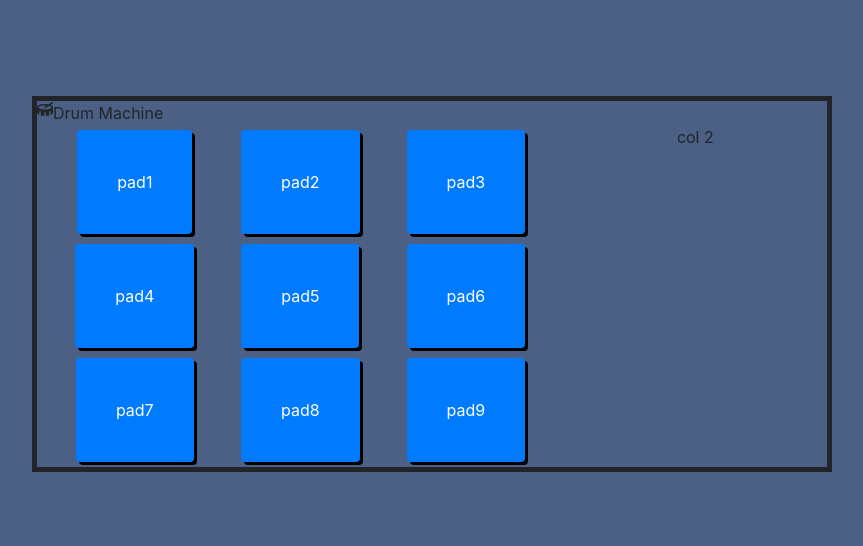
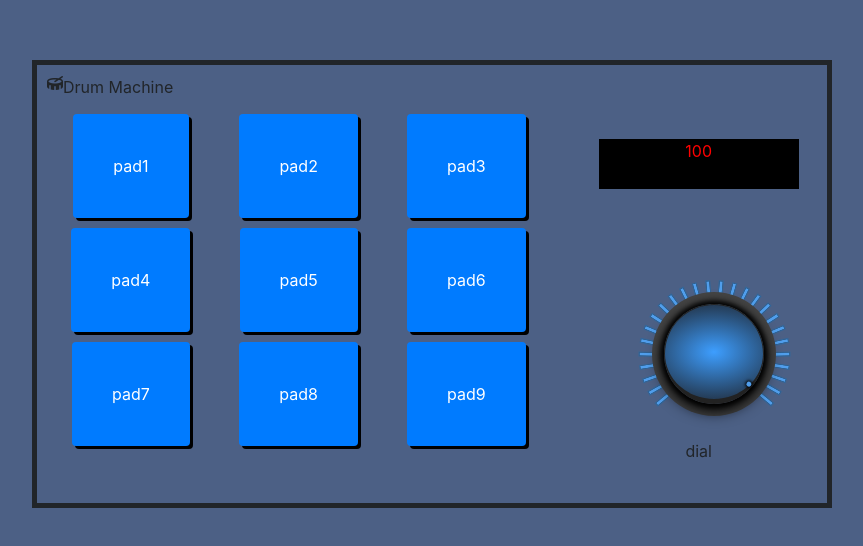
Before and after one commit to JimmyCN1/DrumMachine, a React (Create React App) app: page / in a window 1280 px wide. Shown: the part 116-662 px from the top of the page, without its empty margins (208-1071 px from the left). Built offline with nearby package versions, Linux system fonts and the light colour scheme.

Commit message:
imported volum knob

```diff
--- a/src/DrumMachine/DrumMachine.js
+++ b/src/DrumMachine/DrumMachine.js
@@ -8,6 +8,7 @@
   const drumMachineStyle = {
     height: "auto",
     width: "800px",
+    padding: "10px",
     border: "solid",
     borderWidth: "5px"
   };
--- a/src/DrumMachine/DrumMachineHeader.js
+++ b/src/DrumMachine/DrumMachineHeader.js
@@ -1,8 +1,11 @@
 import React, { useState } from "react";
 
 function DrumMachineHeader() {
+  const drumHeaderStyling = {
+    margin: "0px 0px 10px 0px"
+  };
   return (
-    <div className="row">
+    <div className="row" style={drumHeaderStyling}>
       <i className="fas fa-drum" />
       Drum Machine
     </div>
--- a/src/DrumMachine/DrumTuner/DrumTuner.js
+++ b/src/DrumMachine/DrumTuner/DrumTuner.js
@@ -1,12 +1,67 @@
 import React, { useState } from "react";
 
+import Knob from "./Knob";
+
 function DrumTuner() {
+  const [value, setValue] = useState(100);
+
+  // handleChange = newValue => {
+  //   this.setState({
+  //     value: newValue
+  //   });
+  // };
+
   const drumTunerStyle = {
-    textAlign: "center"
+    padding: "30px 0px 30px 0px"
   };
+
+  const displayStyle = {
+    width: "200px",
+    height: "50px",
+    border: "noned",
+    textAlign: "center",
+    backgroundColor: "black",
+    color: "red"
+  };
+
+  const knobExtraStyling = {
+    margin: "100px 50px 50px 50px"
+  };
+
   return (
     <div className="col-md-4">
-      <div style={drumTunerStyle}>col 2</div>
+      <div className="container" style={drumTunerStyle}>
+        <div className="row justify-content-center">
+          <div style={displayStyle}>{value}</div>
+        </div>
+        <div className="row justify-content-center">
+          {/* <div>volume</div> */}
+          <div style={knobExtraStyling}>
+            <Knob
+              size={100}
+              numTicks={25}
+              degrees={260}
+              min={1}
+              max={100}
+              value={value}
+              color={true}
+              onChange={newValue => setValue(newValue)}
+            />
+
+            {/* <Knob
+              numTicks={125}
+              degrees={180}
+              min={1}
+              max={100}
+              value={0}
+              onChange={value => setValue(value)}
+            /> */}
+          </div>
+        </div>
+        <div className="row justify-content-center">
+          <div>dial</div>
+        </div>
+      </div>
     </div>
   );
 }
--- /dev/null
+++ b/src/DrumMachine/DrumTuner/Knob.css
@@ -0,0 +1,38 @@
+.knob {
+  display: flex;
+  position: relative;
+}
+.knob .ticks {
+  position: relative;
+}
+.knob .ticks .tick {
+  position: absolute;
+  background: black;
+  box-shadow: inset 0 0 0 0 black;
+  width: 3px;
+  transition: box-shadow 0.5s;
+}
+.knob .ticks .tick.active {
+  box-shadow: inset 0 0 5px 2px #509eec, 0 0 0 1px #369;
+}
+.knob.outer {
+  border-radius: 50%;
+  border: 1px solid #222;
+  border-bottom: 5px solid #222;
+  background-image: radial-gradient(100% 70%, #666 6%, #333 90%);
+  box-shadow: 0 5px 15px 2px black, 0 0 5px 3px black, 0 0 0 12px #444;
+}
+.knob.inner {
+  border-radius: 50%;
+}
+.knob.inner .grip {
+  position: absolute;
+  width: 5%;
+  height: 5%;
+  bottom: 2%;
+  left: 50%;
+  transform: translateX(-50%);
+  border-radius: 50%;
+  background: #509eec;
+  box-shadow: 0 0 3px 1px black;
+}
--- /dev/null
+++ b/src/DrumMachine/DrumTuner/Knob.js
@@ -0,0 +1,150 @@
+import React from "react";
+
+import "./Knob.css";
+
+class Knob extends React.Component {
+  constructor(props) {
+    super(props);
+    this.fullAngle = props.degrees;
+    this.startAngle = (360 - props.degrees) / 2;
+    this.endAngle = this.startAngle + props.degrees;
+    this.margin = props.size * 0.15;
+    this.currentDeg = Math.floor(
+      this.convertRange(
+        props.min,
+        props.max,
+        this.startAngle,
+        this.endAngle,
+        props.value
+      )
+    );
+    this.state = { deg: this.currentDeg };
+  }
+
+  startDrag = e => {
+    e.preventDefault();
+    const knob = e.target.getBoundingClientRect();
+    const pts = {
+      x: knob.left + knob.width / 2,
+      y: knob.top + knob.height / 2
+    };
+    const moveHandler = e => {
+      this.currentDeg = this.getDeg(e.clientX, e.clientY, pts);
+      if (this.currentDeg === this.startAngle) this.currentDeg--;
+      let newValue = Math.floor(
+        this.convertRange(
+          this.startAngle,
+          this.endAngle,
+          this.props.min,
+          this.props.max,
+          this.currentDeg
+        )
+      );
+      this.setState({ deg: this.currentDeg });
+      this.props.onChange(newValue);
+    };
+    document.addEventListener("mousemove", moveHandler);
+    document.addEventListener("mouseup", e => {
+      document.removeEventListener("mousemove", moveHandler);
+    });
+  };
+
+  getDeg = (cX, cY, pts) => {
+    const x = cX - pts.x;
+    const y = cY - pts.y;
+    let deg = (Math.atan(y / x) * 180) / Math.PI;
+    if ((x < 0 && y >= 0) || (x < 0 && y < 0)) {
+      deg += 90;
+    } else {
+      deg += 270;
+    }
+    let finalDeg = Math.min(Math.max(this.startAngle, deg), this.endAngle);
+    return finalDeg;
+  };
+
+  convertRange = (oldMin, oldMax, newMin, newMax, oldValue) => {
+    return (
+      ((oldValue - oldMin) * (newMax - newMin)) / (oldMax - oldMin) + newMin
+    );
+  };
+
+  renderTicks = () => {
+    let ticks = [];
+    const incr = this.fullAngle / this.props.numTicks;
+    const size = this.margin + this.props.size / 2;
+    for (let deg = this.startAngle; deg <= this.endAngle; deg += incr) {
+      const tick = {
+        deg: deg,
+        tickStyle: {
+          height: size + 10,
+          left: size - 1,
+          top: size + 2,
+          transform: "rotate(" + deg + "deg)",
+          transformOrigin: "top"
+        }
+      };
+      ticks.push(tick);
+    }
+    return ticks;
+  };
+
+  dcpy = o => {
+    return JSON.parse(JSON.stringify(o));
+  };
+
+  render() {
+    let kStyle = {
+      width: this.props.size,
+      height: this.props.size
+    };
+    let iStyle = this.dcpy(kStyle);
+    let oStyle = this.dcpy(kStyle);
+    oStyle.margin = this.margin;
+    if (this.props.color) {
+      oStyle.backgroundImage =
+        "radial-gradient(100% 70%,hsl(210, " +
+        this.currentDeg +
+        "%, " +
+        this.currentDeg / 5 +
+        "%),hsl(" +
+        Math.random() * 100 +
+        ",20%," +
+        this.currentDeg / 36 +
+        "%))";
+    }
+    iStyle.transform = "rotate(" + this.state.deg + "deg)";
+
+    return (
+      <div className="knob" style={kStyle}>
+        <div className="ticks">
+          {this.props.numTicks
+            ? this.renderTicks().map((tick, i) => (
+                <div
+                  key={i}
+                  className={
+                    "tick" + (tick.deg <= this.currentDeg ? " active" : "")
+                  }
+                  style={tick.tickStyle}
+                />
+              ))
+            : null}
+        </div>
+        <div className="knob outer" style={oStyle} onMouseDown={this.startDrag}>
+          <div className="knob inner" style={iStyle}>
+            <div className="grip" />
+          </div>
+        </div>
+      </div>
+    );
+  }
+}
+Knob.defaultProps = {
+  size: 150,
+  min: 10,
+  max: 30,
+  numTicks: 0,
+  degrees: 270,
+  value: 0
+};
+
+export default Knob;
```
